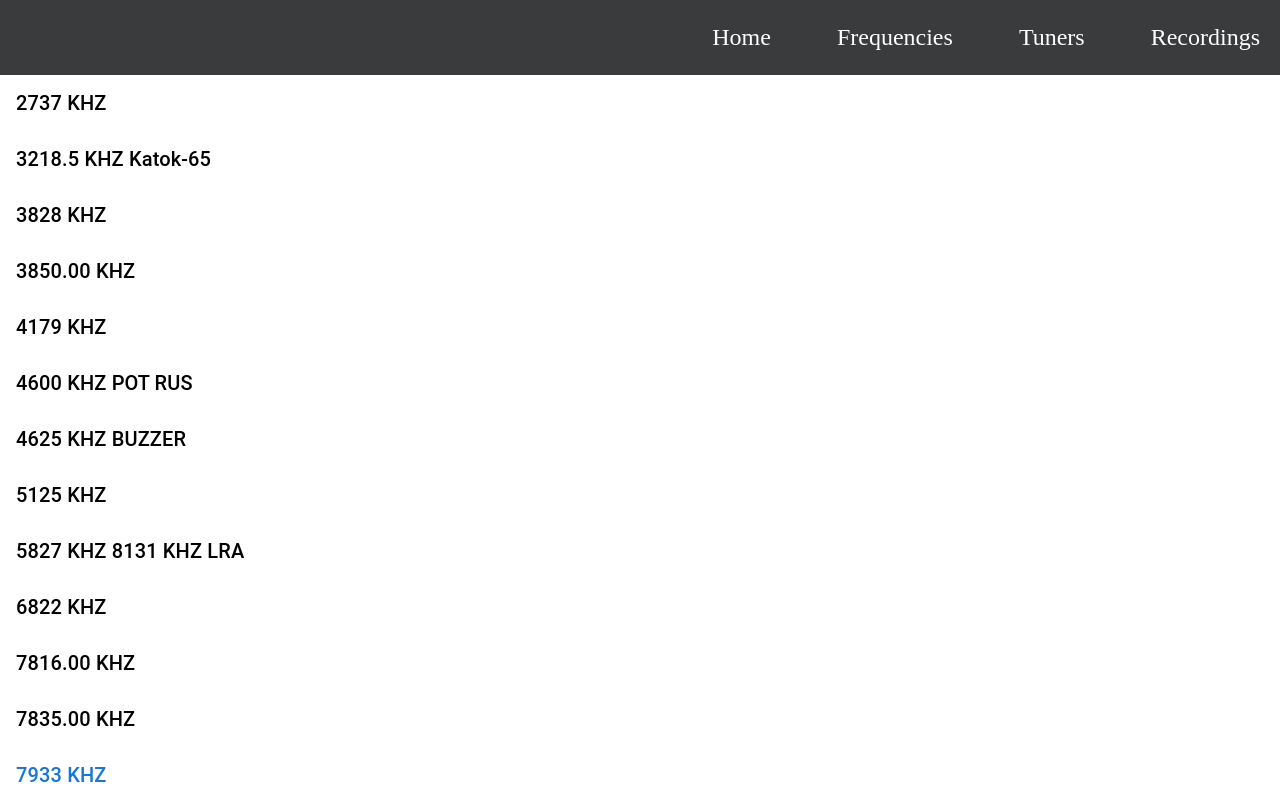
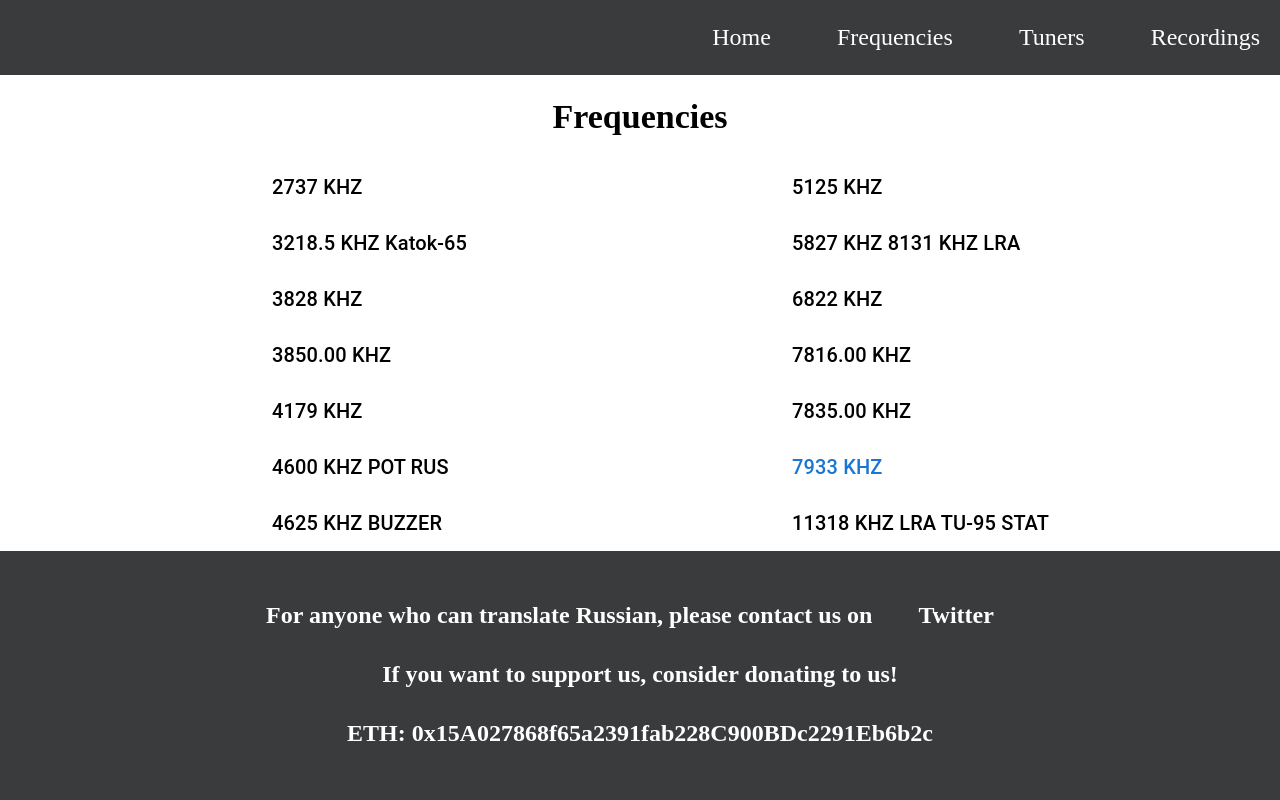
Before and after one commit to merissab44/saveukraine-react, a React (Create React App) app: page /#/frequencies in a window 1280 px wide. Shown: the top 800 px of the page. Built offline with nearby package versions, Linux system fonts and the light colour scheme.

Commit message:
added columns

```diff
--- /dev/null
+++ b/src/Frequencies.css
@@ -0,0 +1,13 @@
+h1{
+    text-align: center;
+    font-size: 34px;
+}
+.header-text{
+    text-align: center;
+}
+.frequencies{
+    margin-left: 20%;
+    -webkit-column-count: 2;  /* Chrome/Opera, Safari */
+    -moz-column-count: 2; /* Mozilla Firefox */
+    column-count: 2;
+}
--- a/src/Frequencies.js
+++ b/src/Frequencies.js
@@ -1,8 +1,8 @@
 import React, {useState} from "react";
-import { Grid, List, ListItem, ListItemText, Paper, Typography } from "@mui/material";
+import {ListItem, ListItemText, Paper, Typography } from "@mui/material";
 import Navigation from "./Navigation";
 import Footer from "./Footer";
-import { fontWeight } from "@mui/system";
+import "./Frequencies.css";
 
 
 const Frequencies = () => {
@@ -31,6 +31,9 @@ const Frequencies = () => {
     return (
         <>
         <Navigation />
+        <div className="header-text">
+                <h1>Frequencies</h1>
+        </div>
         <div className="frequencies">
             {frequencies.map((freq, index) => (
                 <ListItem key={index} button onClick={() => handleClick(index)}>
--- a/src/Home.css
+++ b/src/Home.css
@@ -29,3 +29,16 @@ li{
     text-decoration: none;
     text-align: left;
 }
+.header-title {
+    margin: 0;
+    height: 500px;
+    text-align: center;
+    color: white;
+    background: rgba(0,0,0,0.5);
+}
+.header-name{
+    text-align: center;
+    padding-top: 15%;
+    font-size: 48px;
+    margin: 0;
+}
--- a/src/Home.js
+++ b/src/Home.js
@@ -11,6 +11,9 @@ return (
   <Container>
     <Navigation />
     <div className="header">
+      <div className='header-title'>
+        <h1 className='header-name'> Russian War Chatter </h1>
+      </div>
     </div>
     <h1 className='title'> How to use this site</h1>
     <h2 className='directions'>
```
